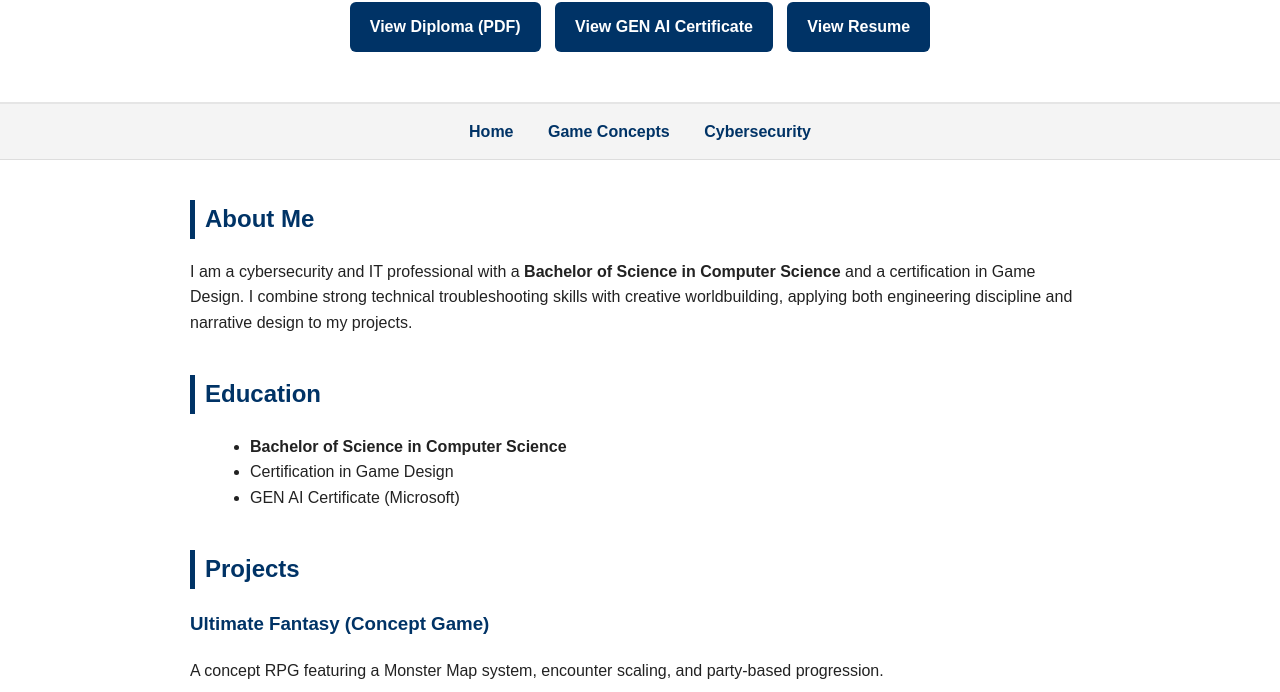
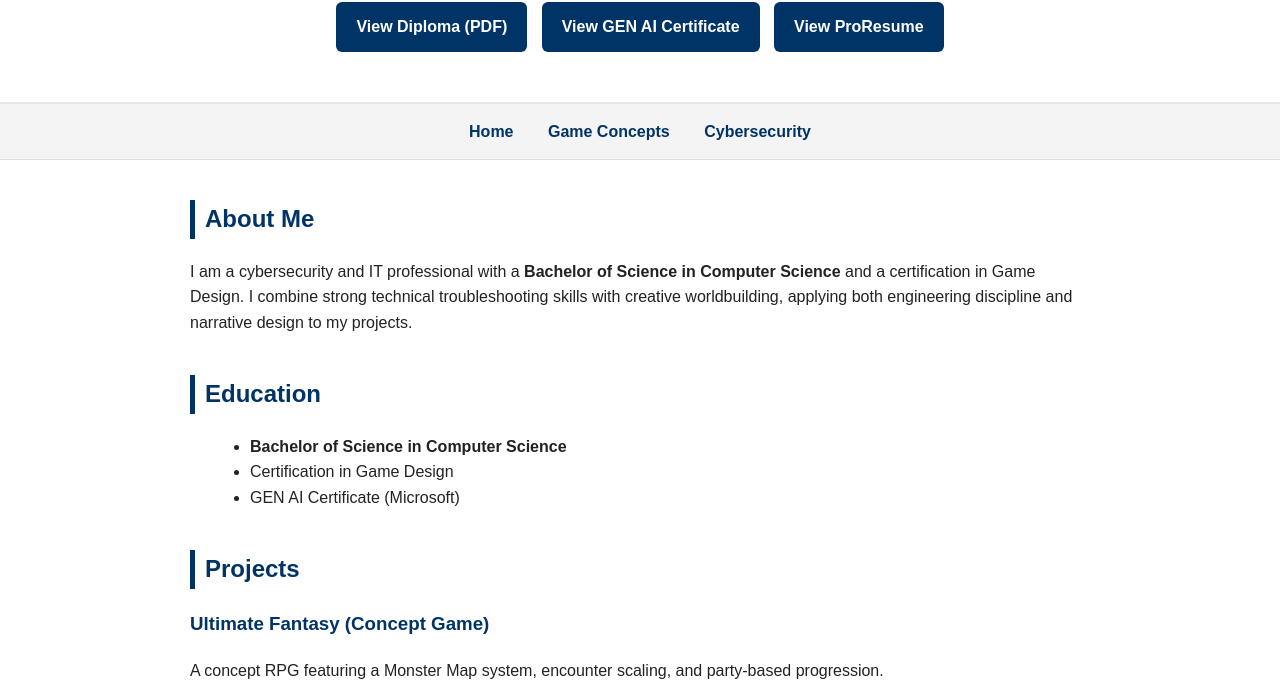
Before and after one commit to robertthegreat43/robertthegreat43.github.io, a plain HTML site: page index.html in a window 1280 px wide. Shown: the part 408-1100 px from the top of the page. Drawn offline with Linux system fonts and the light colour scheme.

Commit message:
Rename 'Resume' link to 'ProResume'

```diff
--- a/index.html
+++ b/index.html
@@ -110,7 +110,7 @@
     <div>
         <a class="button" href="/diploma.pdf">View Diploma (PDF)</a>
         <a class="button" href="/AI.pdf">View GEN AI Certificate</a>
-        <a class="button" href="/ProResume.pdf">View Resume</a>
+        <a class="button" href="/ProResume.pdf">View ProResume</a>
     </div>
 </header>
 
```
